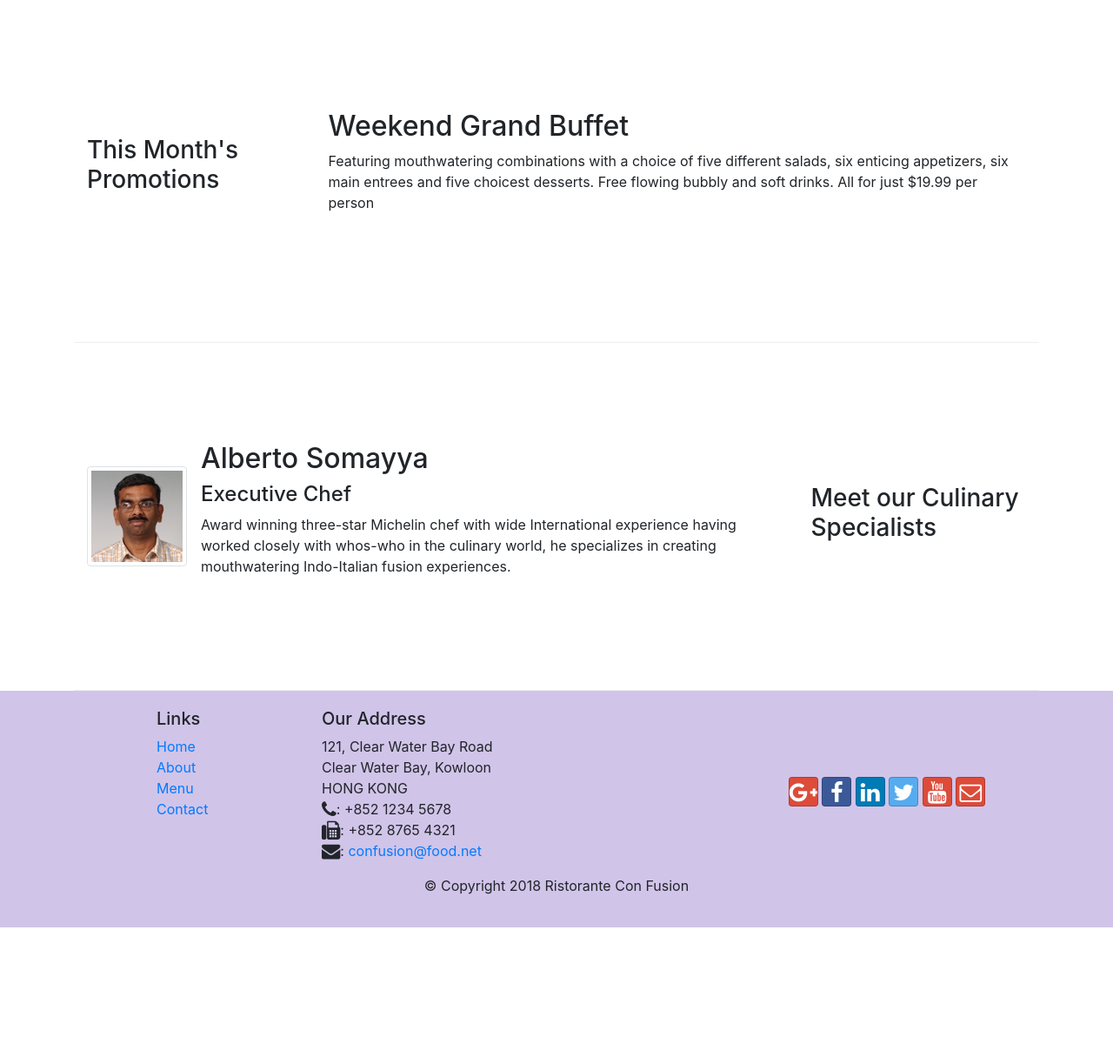
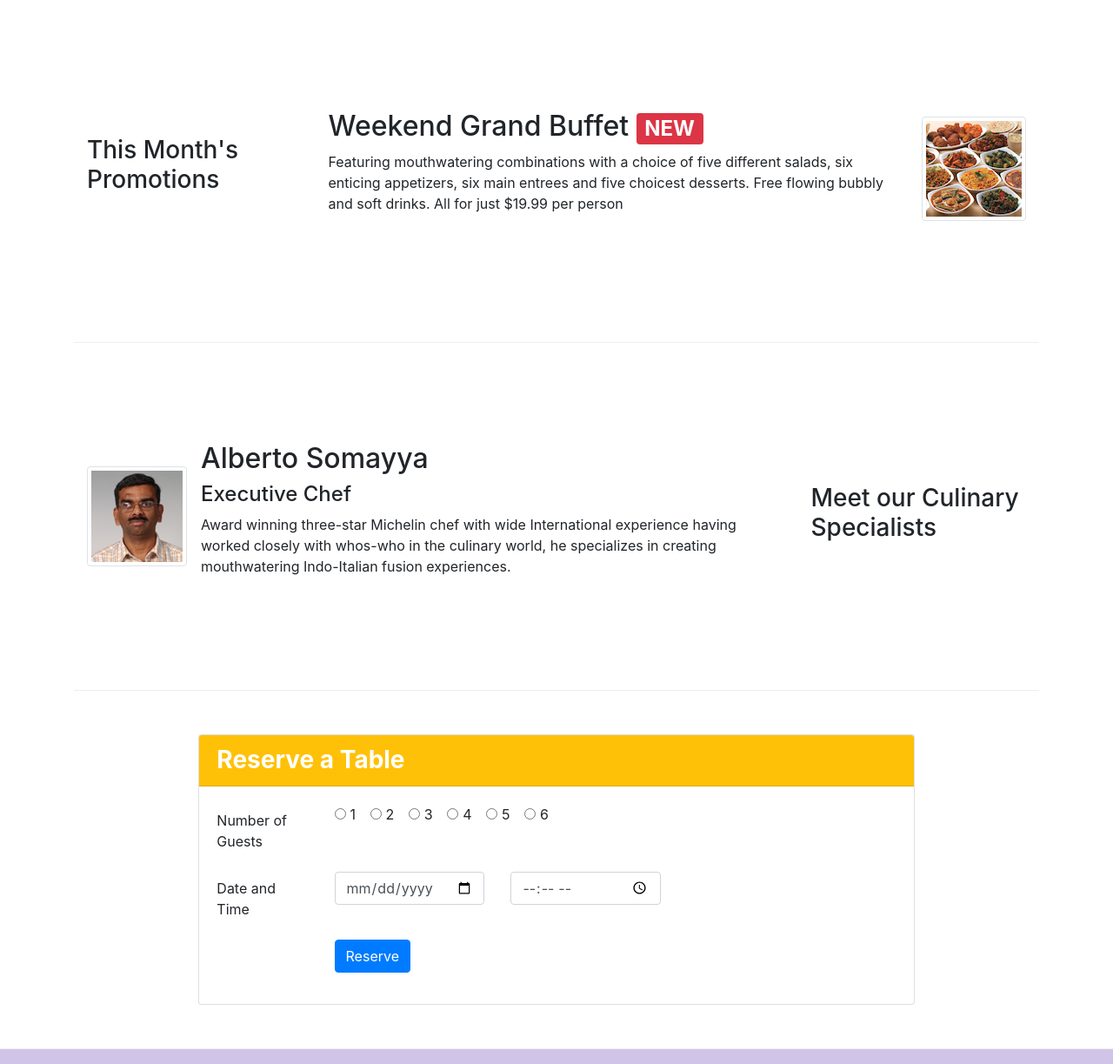
Before and after one commit to JQLaverde/coursera_bootstrap, a website: page index.html in a window 1280 px wide. Shown: the part 740-1963 px from the top of the page at 87% size. Before the commit the page ends 1806 px from the top, so only its background shows below. Drawn offline with nearby package versions, Linux system fonts and the light colour scheme.

Commit message:
[j] assigment 2

```diff
--- a/index.html
+++ b/index.html
@@ -41,8 +41,11 @@
                     <h1>Ristorante con Fusion</h1>
                     <p class="d-none d-sm-block">We take inspiration from the World's best cuisines, and create a unique fusion experience. Our lipsmacking creations will tickle your culinary senses!</p>
                 </div>
-                <div class="col-12 col-sm align-self-center">
+                <div class="col-12 col-sm-3 align-self-center">
                     <img src="img/logo.png" alt="" class="image-fluid">
+                </div>
+                <div class="col-12 col-sm-3 align-self-center">
+                    <button type="button" class="btn btn-warning btn-block" href="#reserveForm">Reserve Table</button>
                 </div>
             </div>
         </div>
@@ -74,8 +77,16 @@
                 <h3>This Month's Promotions</h3>
             </div>
             <div class="col col-sm col-md">
-                <h2>Weekend Grand Buffet</h2>
-                <p class="d-none d-sm-block">Featuring mouthwatering combinations with a choice of five different salads, six enticing appetizers, six main entrees and five choicest desserts. Free flowing bubbly and soft drinks. All for just $19.99 per person </p>
+                <div class="media">
+                    <img src="img/buffet.png" alt="buffet" class="d-flex ml-3 img-thumbnail align-self-center order-last">
+                    <div class="media-body">
+                        <h2>
+                            Weekend Grand Buffet
+                            <span class="badge badge-danger">NEW</span>
+                        </h2>
+                        <p class="d-none d-sm-block">Featuring mouthwatering combinations with a choice of five different salads, six enticing appetizers, six main entrees and five choicest desserts. Free flowing bubbly and soft drinks. All for just $19.99 per person </p>
+                    </div>
+                </div>
             </div>
         </div>
 
@@ -92,6 +103,63 @@
                         <p class="d-none d-sm-block">Award winning three-star Michelin chef with wide International experience having worked closely with whos-who in the culinary world, he specializes in creating mouthwatering Indo-Italian fusion experiences. </p>
 
                     </div>
+                </div>
+            </div>
+        </div>
+    </div>
+
+    <div class="row row-content justify-content-center">
+        <div class="col-12 col-sm-8">
+            <div class="card">
+                <h3 class="card-header bg-warning text-white"><strong>Reserve a Table</strong></h3>
+                <div class="card-body">
+                    <form action="" id="reserveForm">
+                        <div class="form-group row">
+                            <label for="nguests" class="col-md-2 col-form-label">Number of Guests</label>
+                            <div class="col-md-10">
+                                <div class="form-check form-check-inline">
+                                    <input type="radio" class="form-check-input" name="radioOptions" id="radio1">
+                                    <label for="radio1" class="form-check-label">1</label>
+                                </div>
+                                <div class="form-check form-check-inline">
+                                    <input type="radio" class="form-check-input" name="radioOptions" id="radio2">
+                                    <label for="radio2" class="form-check-label">2</label>
+                                </div>
+                                <div class="form-check form-check-inline">
+                                    <input type="radio" class="form-check-input" name="radioOptions" id="radio3">
+                                    <label for="radio3" class="form-check-label">3</label>
+                                </div>
+                                <div class="form-check form-check-inline">
+                                    <input type="radio" class="form-check-input" name="radioOptions" id="radio4">
+                                    <label for="radio4" class="form-check-label">4</label>
+                                </div>
+                                <div class="form-check form-check-inline">
+                                    <input type="radio" class="form-check-input" name="radioOptions" id="radio5">
+                                    <label for="radio5" class="form-check-label">5</label>
+                                </div>
+                                <div class="form-check form-check-inline">
+                                    <input type="radio" class="form-check-input" name="radioOptions" id="radio6">
+                                    <label for="radio6" class="form-check-label">6</label>
+                                </div>
+                            </div>
+                        </div>
+                        <div class="form-group row">
+                            <label for="date" class="col-md-2 col-form-label">Date and Time</label>
+                            <div class="col-md-3">
+                                <input type="date" class="form-control" id="date" name="date" placeholder="Date">
+                            </div>
+                            <div class="col-md-3">
+                                <input type="time" class="form-control" id="time" name="time" placeholder="Time">
+                            </div>
+                        </div>
+                        <div class="form-group row">
+                            <div class="offset-md-2 col-md-8">
+                                <button type="submit" class="btn btn-primary">
+                                    Reserve
+                                </button>
+                            </div>
+                        </div>
+                    </form>
                 </div>
             </div>
         </div>
```
Also changed, not shown: 1 other file.
